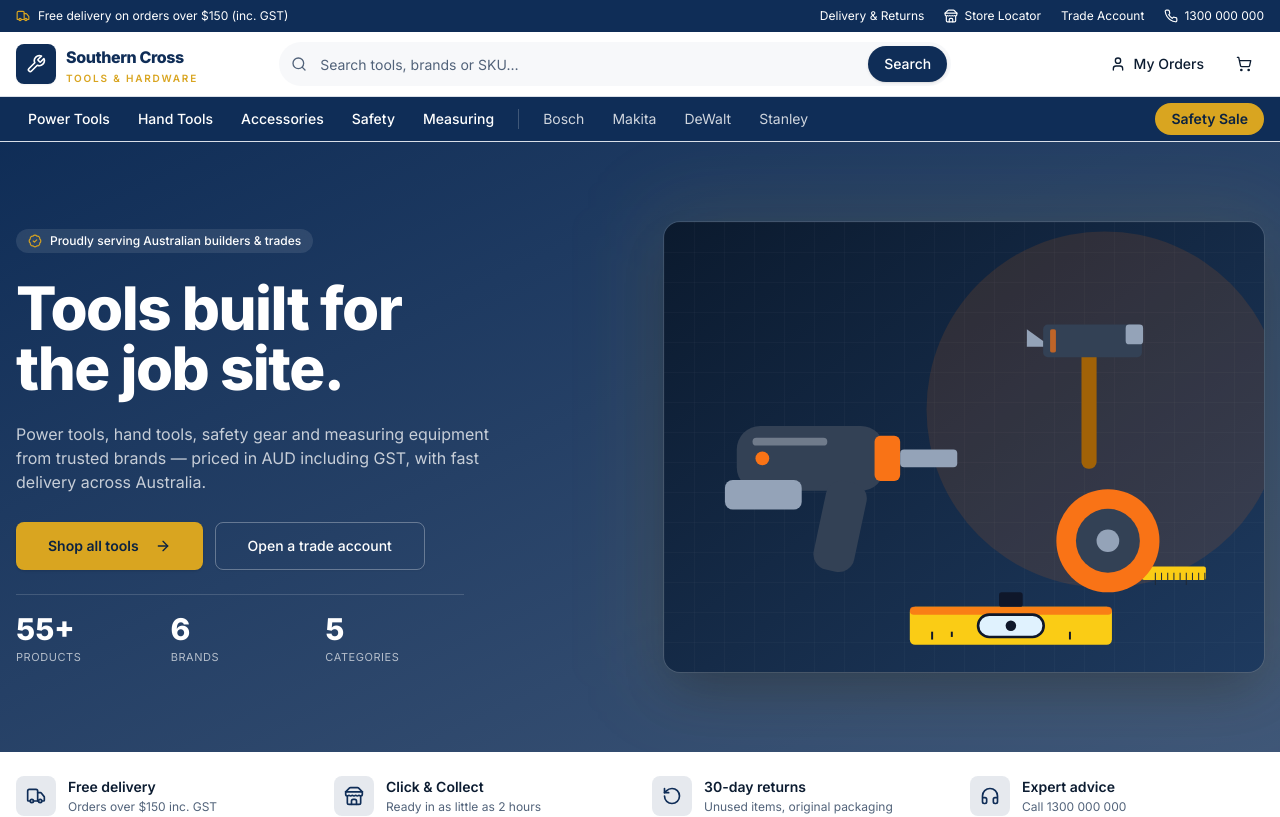
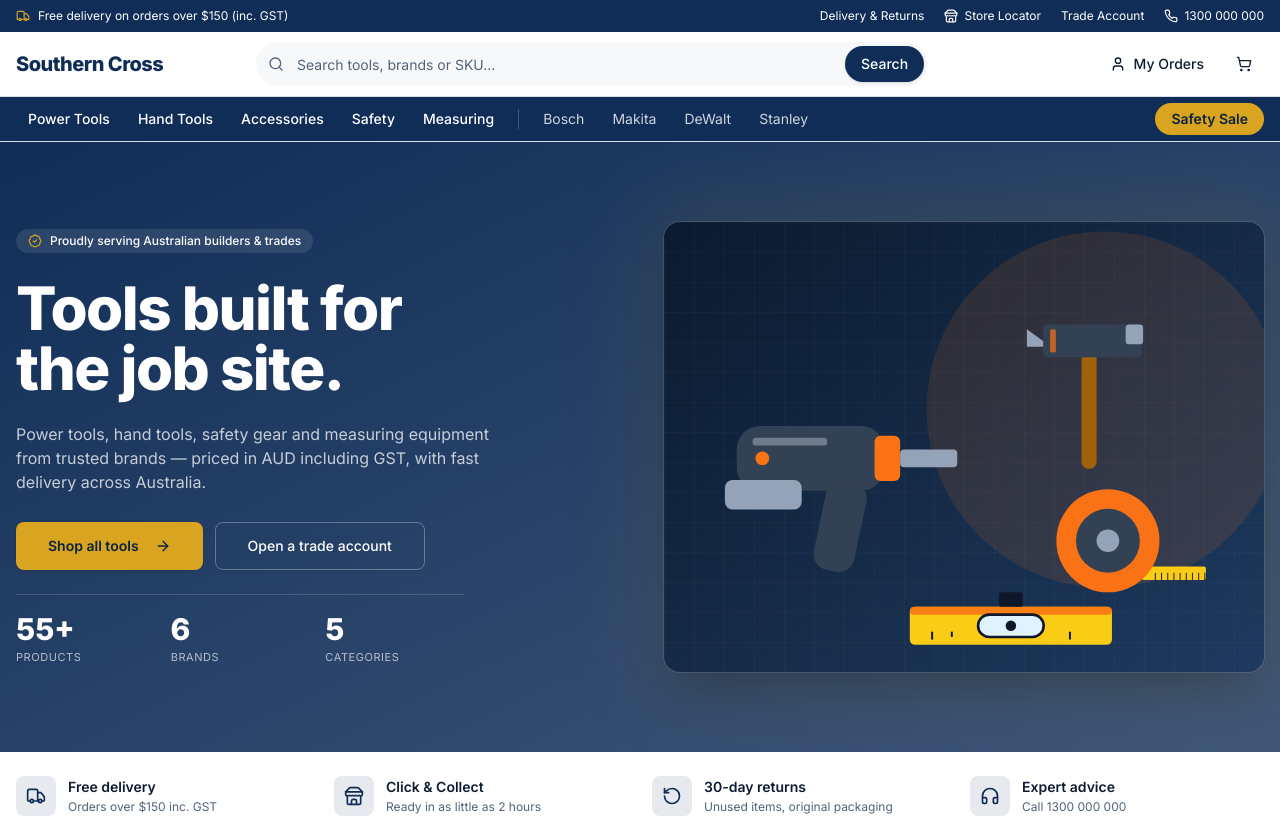
Before and after one commit to biplobcoder-ops/shopos, a Next.js app: page / in a window 1280 px wide. Shown: the top 817 px of the page. Built offline with nearby package versions, Linux system fonts and the light colour scheme.

Commit message:
Update navbar.tsx

```diff
--- a/components/website/navbar.tsx
+++ b/components/website/navbar.tsx
@@ -10,7 +10,6 @@
   ShoppingCart,
   Menu,
   X,
-  Wrench,
   Truck,
   Store,
   Phone,
@@ -75,7 +74,10 @@
             <Link href="/help" className="hover:text-accent transition-colors">
               Delivery &amp; Returns
             </Link>
-            <Link href="/contact" className="inline-flex items-center gap-1.5 hover:text-accent transition-colors">
+            <Link
+              href="/contact"
+              className="inline-flex items-center gap-1.5 hover:text-accent transition-colors"
+            >
               <Store className="h-3.5 w-3.5" />
               Store Locator
             </Link>
@@ -106,22 +108,15 @@
             <Menu className="h-5 w-5" />
           </Button>
 
+          {/* Site name only — no logo, no tagline */}
           <Link
             href="/"
-            className="flex items-center gap-2.5 shrink-0"
+            className="shrink-0"
             aria-label={`${businessInfo.name} home`}
           >
-            <div className="h-10 w-10 rounded-lg bg-primary text-primary-foreground flex items-center justify-center shadow-sm">
-              <Wrench className="h-5 w-5" />
-            </div>
-            <div className="leading-none">
-              <div className="text-[15px] md:text-base font-extrabold tracking-tight text-primary">
-                Southern Cross
-              </div>
-              <div className="text-[9px] md:text-[10px] font-semibold uppercase tracking-[0.18em] text-accent mt-1">
-                Tools &amp; Hardware
-              </div>
-            </div>
+            <span className="text-lg md:text-xl font-extrabold tracking-tight text-primary">
+              Southern Cross
+            </span>
           </Link>
 
           <form onSubmit={submitSearch} className="hidden md:flex flex-1 max-w-2xl mx-auto">
@@ -194,7 +189,7 @@
               <button
                 type="button"
                 onClick={() => setMobileSearch(false)}
-                className="absolute right-2 top-1/2 -translate-y-1/2 p-1.5 rounded-md hover:bg-accent"
+                className="absolute right-2 top-1/2 -translate-y-1/2 p-1.5 rounded-md hover:bg-accent/10"
                 aria-label="Close search"
               >
                 <X className="h-4 w-4" />
@@ -241,16 +236,11 @@
       {/* Mobile / tablet menu */}
       <Sheet open={mobileOpen} onOpenChange={setMobileOpen}>
         <SheetContent side="left" className="p-0 w-[88vw] max-w-[320px] flex flex-col">
-          <div className="flex items-center gap-2.5 h-16 border-b border-border px-4">
-            <div className="h-9 w-9 rounded-lg bg-primary text-primary-foreground flex items-center justify-center">
-              <Wrench className="h-4 w-4" />
-            </div>
-            <div className="leading-none">
-              <div className="text-sm font-extrabold text-primary">Southern Cross</div>
-              <div className="text-[9px] font-semibold uppercase tracking-[0.18em] text-accent mt-1">
-                Tools &amp; Hardware
-              </div>
-            </div>
+          {/* Site name only — no logo, no tagline */}
+          <div className="flex items-center h-16 border-b border-border px-4">
+            <span className="text-base font-extrabold text-primary">
+              Southern Cross
+            </span>
           </div>
 
           <div className="flex-1 overflow-y-auto">
```
